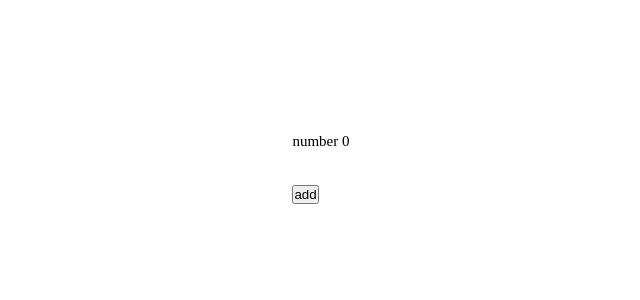
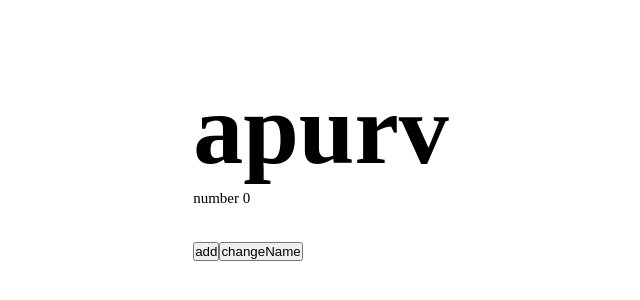
Before and after one commit to apurvwaghmare/ReactComponents, a React (Create React App) app in the folder react-course/: page / in a window 1280 px wide. Shown: the part 230-530 px from the top of the page, without its empty margins (319-959 px from the left). Built offline with nearby package versions, Linux system fonts and the light colour scheme.

Commit message:
added change name using useState

```diff
--- a/react-course/src/Components/Hooks.js
+++ b/react-course/src/Components/Hooks.js
@@ -28,10 +28,17 @@ const Hooks = () => {
         setCount(prev => prev + 1);
     };
 
+    const [name, setName] = useState("apurv");
+    const changeName= () => {
+        setName(prev => prev === "apurv" ? "asmi" : "apurv");
+    };
+
     return (
         <div>
+            <h1>{name}</h1>
             <p>number {counter}</p>
             <button onClick={handlePlus}>add</button>
+            <button onClick={changeName}>changeName</button>
         </div>
     );
 };
```
